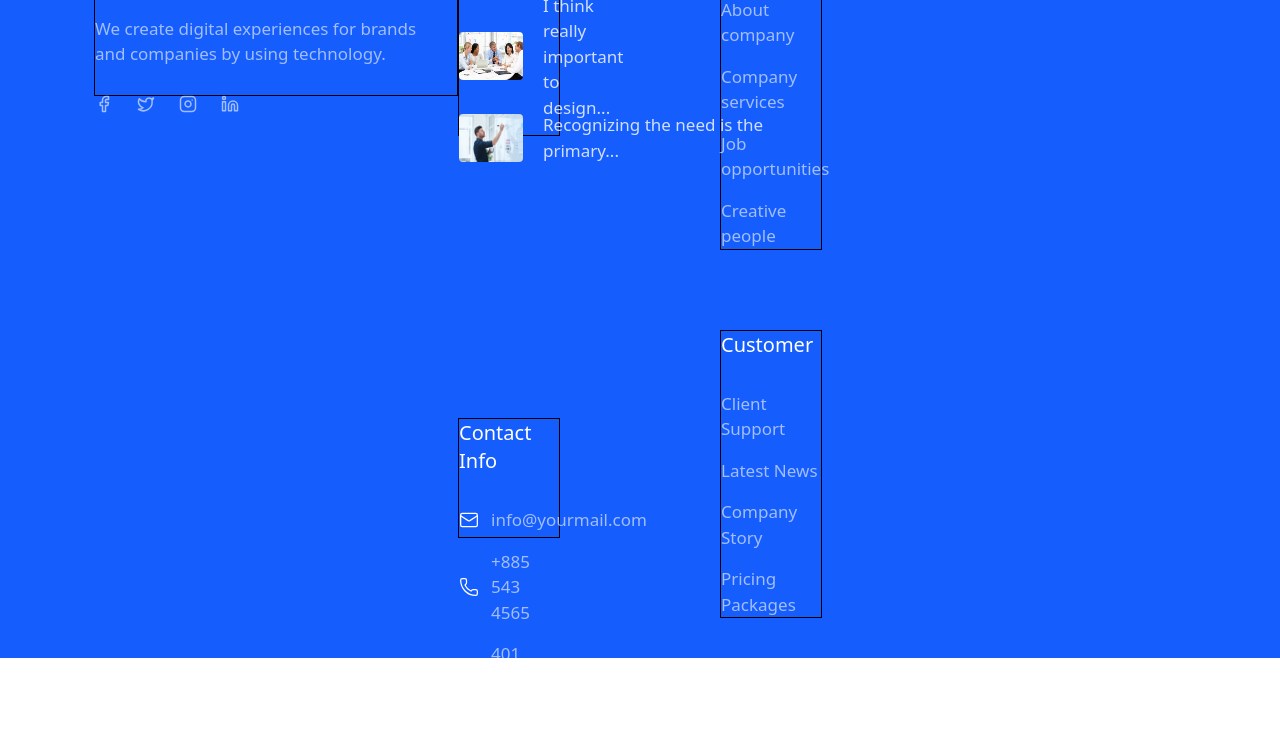
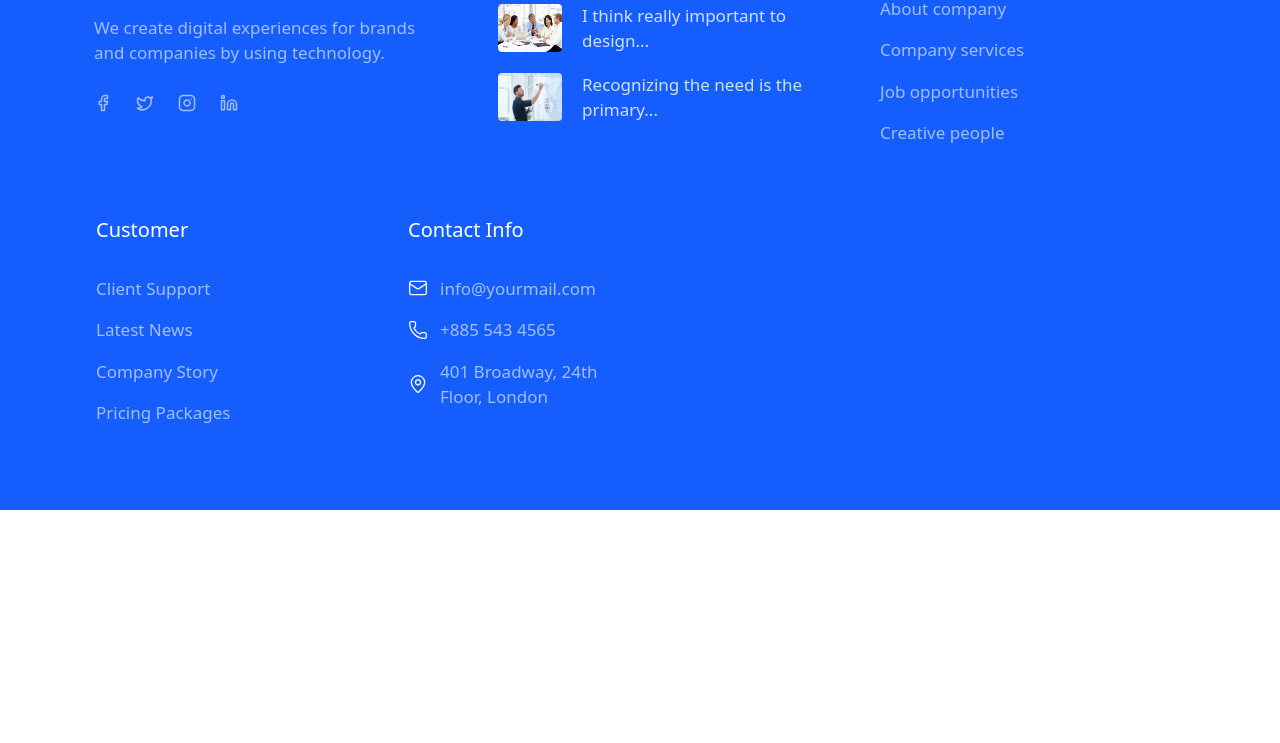
Before and after one commit to msharjeelaslam/StartupWebsite, a website: page src/index.html in a window 1280 px wide. Shown: the part 6850-7593 px from the top of the page. After the commit the page ends 7440 px from the top, so only its background shows below. Drawn offline with Linux system fonts and the light colour scheme.

Commit message:
2nd footer completed fully responsive

```diff
--- a/src/index.html
+++ b/src/index.html
@@ -908,9 +908,9 @@
         <!--grid div for lower footer-->
       <div class="grid grid-cols-1 gap-y-10">
 
-        <div class="grid grid-cols-1 gap-y-16 md:grid-cols-3  ">
+        <div class="grid grid-cols-1 gap-y-16 md:grid-cols-3   ">
           <!--div 1-->
-          <div class=" grid grid-cols-1 gap-y-7 max-h-40 border border-black">
+          <div class=" grid grid-cols-1 gap-y-7 max-h-40  md:max-w-66 lg:max-w-84">
 
             <div class="flex gap-x-4 items-center">
               <img class="w-9 h-11 " src="rocketLogo.JPG" alt="">
@@ -944,7 +944,7 @@
 
           <div class="grid grid-cols-1 gap-y-10 sm:grid-cols-2 sm:gap-x-40">
             <!--div 2-->
-            <div class="grid grid-cols-1 gap-y-10 max-h-50 sm:gap-y-0 border border-black">
+            <div class="grid grid-cols-1 min-w-80 gap-y-10 max-h-50 sm:gap-y-0  lg:ml-10">
 
               <div class="text-xl font-sans font-medium text-white">Latest blog</div>
 
@@ -962,7 +962,7 @@
 
             <div class="grid grid-cols-1 gap-y-10 xs:grid-cols-2 xs:gap-2 sm:grid-cols-1 sm:gap-20">
               <!--div 3-->
-              <div class="grid grid-cols-1 gap-y-8 border border-black">
+              <div class="grid grid-cols-1 min-w-40 gap-y-8  md:ml-26 lg:ml-40">
 
                 <div class="text-xl font-sans font-medium text-white">Company</div>
 
@@ -976,7 +976,7 @@
               </div>
 
               <!--div 4-->
-              <div class="grid grid-cols-1 gap-y-8 border border-black">
+              <div class="grid grid-cols-1 min-w-40 gap-y-8 md:translate-x-[-536px] md:translate-y-[-10px] lg:translate-x-[-624px]">
 
                 <div class="text-xl font-sans font-medium text-white">Customer</div>
 
@@ -992,7 +992,7 @@
             </div>
 
             <!--div 5-->
-            <div class="grid grid-cols-1 gap-y-8 mb-20 sm:-mt-60 max-h-30 border border-black">
+            <div class="grid grid-cols-1 min-w-50 gap-y-8 mb-20 sm:-mt-60 min-h-44  md:translate-x-[-20px] md:translate-y-[-20px]  lg:translate-x-[-50px]" >
 
               <div class="text-xl font-sans font-medium text-white">Contact Info</div>
 
```
Also changed, not shown: src/output.css.
